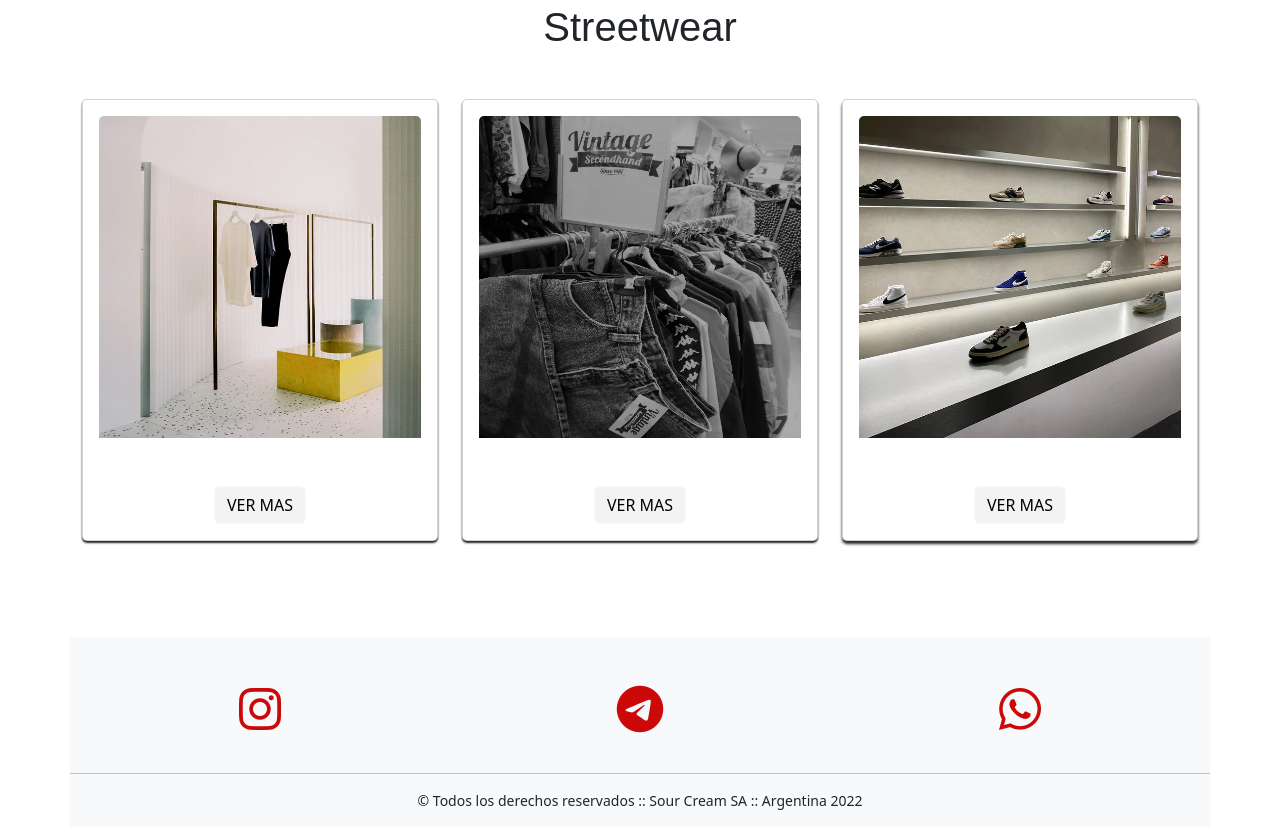
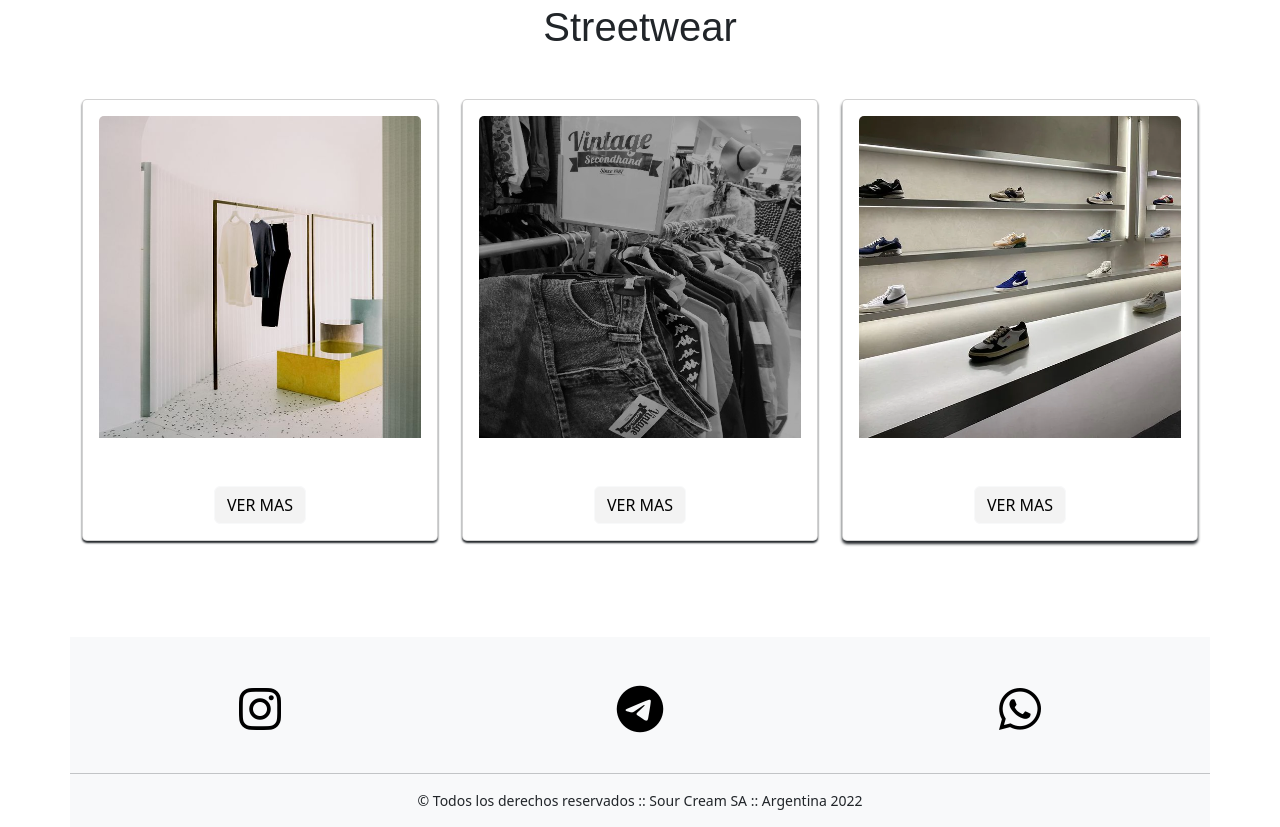
Before and after one commit to jasonlasta/web3, a website: page index.html in a window 1280 px wide. Shown: the part 820-1647 px from the top of the page. Drawn offline with nearby package versions, Linux system fonts and the light colour scheme.

Commit message:
arreglos

```diff
--- a/assets/css/style.css
+++ b/assets/css/style.css
@@ -105,7 +105,7 @@ A:visited {
 
 a {
   text-decoration: none;
-  color: aqua; }
+  color: rgb(21, 28, 28)215, 215); }
 
 .iconoRedes {
-  color: #cb0909; }
+  color: rgb(0, 0, 0); }
```
